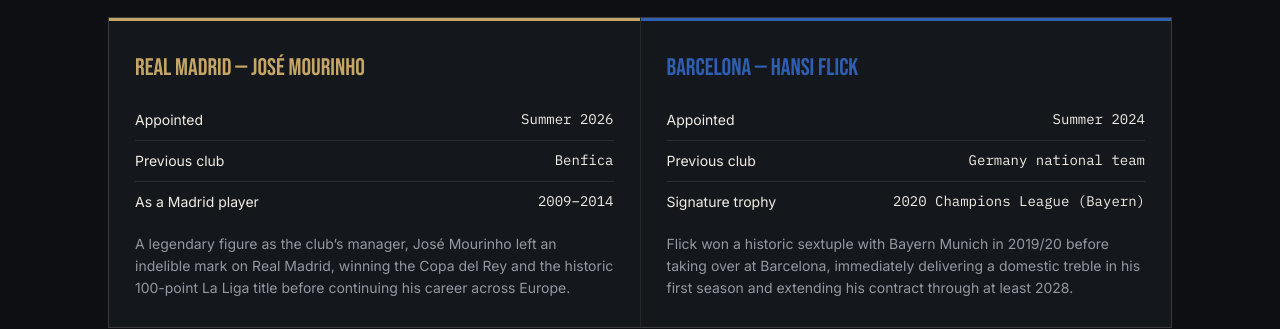
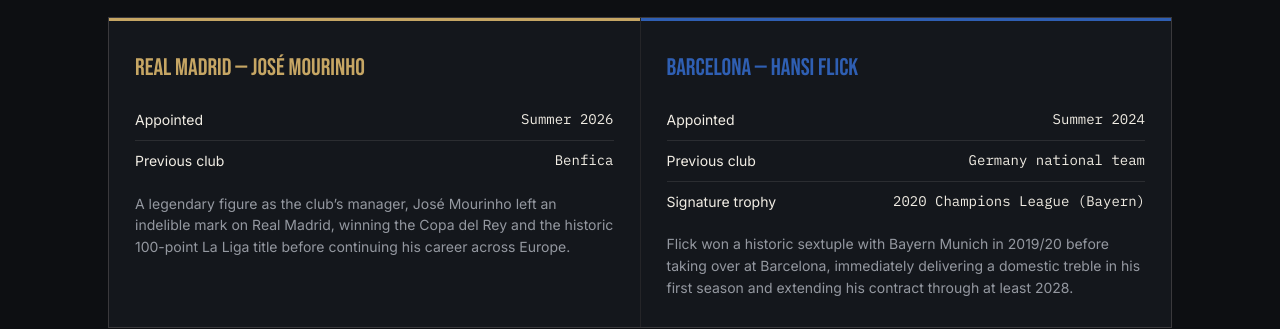
Before and after one commit to omar20033/madbarca, a plain HTML site: page managers.html in a window 1280 px wide. Shown: the part 479-808 px from the top of the page. Drawn offline with Linux system fonts and the light colour scheme.

Commit message:
Update managers.html

```diff
--- a/managers.html
+++ b/managers.html
@@ -110,7 +110,6 @@
         <ul>
           <li><span>Appointed</span><span>Summer 2026</span></li>
           <li><span>Previous club</span><span>Benfica</span></li>
-          <li><span>As a Madrid player</span><span>2009–2014</span></li>
         </ul>
 <p>A legendary figure as the club’s manager, José Mourinho left an indelible mark on Real Madrid, winning the Copa del Rey and the historic 100-point La Liga title before continuing his career across Europe.</p>
       </div>
```
